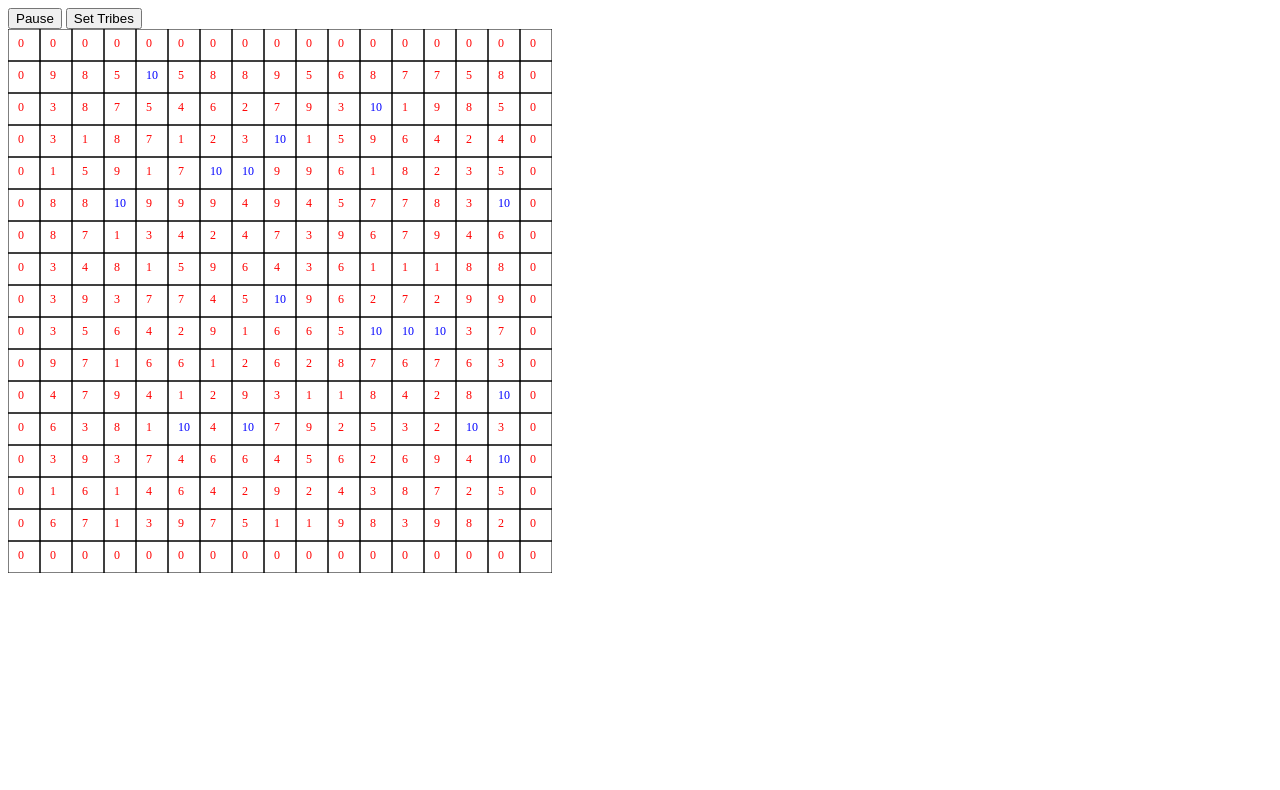
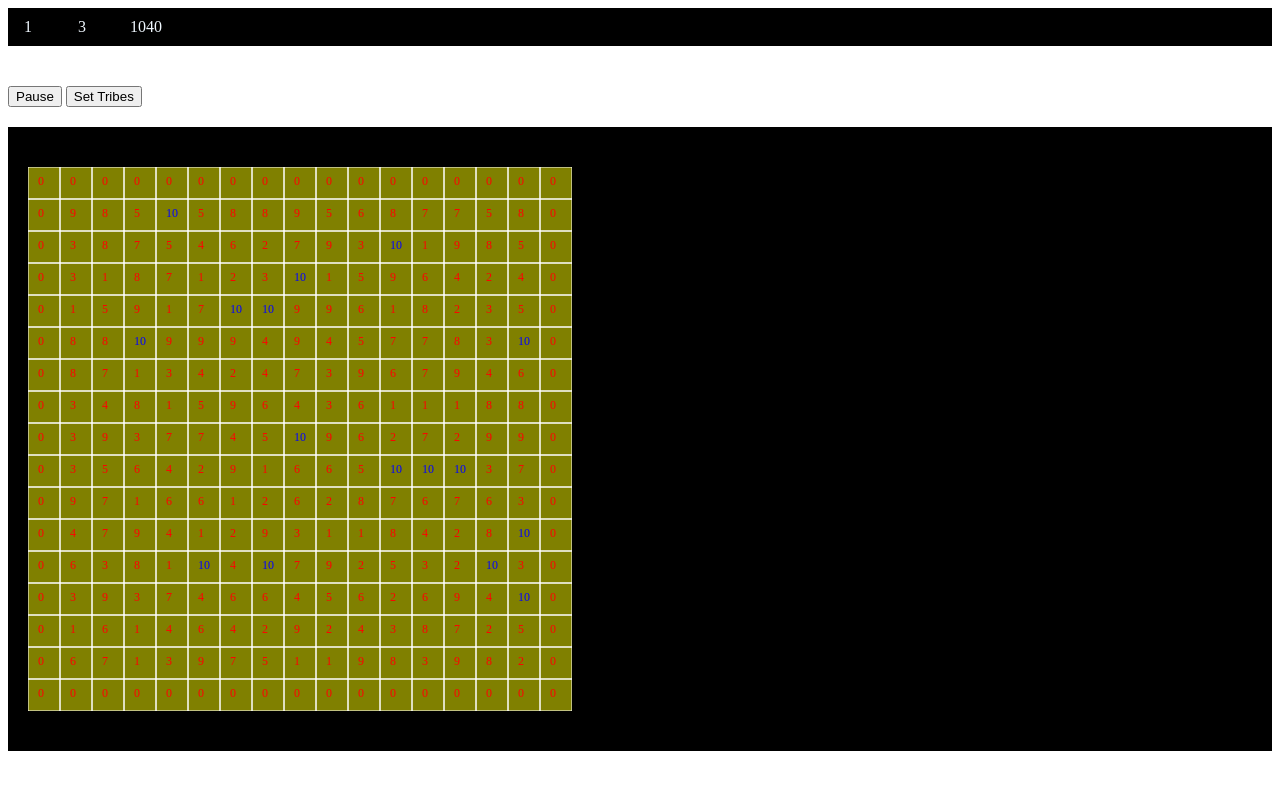
Before and after one commit to bauarm/tribal-confrontation, a website with bundled scripts: page index.html in a window 1280 px wide. Built offline with nearby package versions, Linux system fonts and the light colour scheme.

Commit message:
calendar add style

```diff
--- a/index.html
+++ b/index.html
@@ -4,13 +4,26 @@
 	<meta charset="UTF-8">
 	<meta name="viewport" content="width=device-width, initial-scale=1.0">
 	<title>Document</title>
+	<link rel="stylesheet" href="style.css">
 </head>
 <body>
-	<div>
+
+
+	<header class="header">
+		<div class="date-panel">
+			<span class="date-panel__day" id="tday">1</span>
+			<span class="date-panel__mount" id="tmount">3</span>
+			<span class="date-panel__year" id="tyear">1040</span>
+		</div>
+	</header>
+	<div class="testbtn">
 		<button id="pauseBtn">Pause</button>
 		<button id="setTribes">Set Tribes</button>
 	</div>
-	<canvas id="canvas"></canvas>
+	<section class="inner">
+		<canvas id="canvas"></canvas>
+	</section>
+
 <script src="/build/index.js" type="module"></script>
 </body>
 </html>
--- a/src/Animation.ts
+++ b/src/Animation.ts
@@ -20,17 +20,19 @@ export const timer:ITimer = {
   mount: 3,
   year: 1040,
 };
-
+const cday = document.querySelector("#tday") as HTMLInputElement;
+const cmount = document.querySelector("#tmount") as HTMLInputElement;
 function makeTime() {
-  console.log(`Day ${timer.day} mount ${timer.mount} year ${timer.year}`);
   timer.tick += 1;
   if (timer.tick > 30) {
     timer.day += 1;
     timer.tick = 0;
+    cday.innerHTML = timer.day.toString();
   }
   if (timer.day > 30) {
     timer.mount += 1;
     timer.day = 1;
+    cmount.innerHTML = timer.mount.toString();
   }
   if (timer.mount > 12) {
     timer.year += 1;
--- a/src/index.ts
+++ b/src/index.ts
@@ -19,6 +19,8 @@ const sizeSceneY:number = grid * sizeField;
 canvas.width = sizeSceneX;
 canvas.height = sizeSceneY;
 const ctx = canvas.getContext("2d");
+ctx.fillStyle = "rgb(128, 128, 0)";
+ctx.fillRect(0, 0, sizeSceneX, sizeSceneY);
 
 function fillMatrix(scale:number = 17):Array<any> {
   const arr:Array<any> = [];
@@ -37,6 +39,7 @@ console.log(arr);
 function drawField(matrix:Array<any>):void {
   for (let i:number = 0; i < matrix.length; i += 1) {
     for (let j:number = 0; j < matrix.length; j += 1) {
+      ctx.strokeStyle = "white";
       ctx.strokeRect(i * grid, j * grid, grid, grid);
       ctx.font = "12px Ubuntu";
       // eslint-disable-next-line no-unused-expressions
--- /dev/null
+++ b/style.css
@@ -0,0 +1,44 @@
+.inner{
+  background: #000;
+  padding: 20px 10px;
+}
+#canvas{
+  display: block;
+  position: relative;
+  top: 14%;
+  margin: 20px 10px;
+
+}
+
+.header{
+
+  width: 100%;
+  height: 38px;
+  background: #000;
+}
+
+.testbtn{
+  margin-top: 40px;
+  margin-bottom: 20px;
+}
+
+.date-panel{
+  position: absolute;
+  color:aliceblue;
+  top: 18px;
+}
+.date-panel__day{
+  display: inline-block;
+  width: 40px;
+  text-align: center;
+}
+.date-panel__mount{
+  display: inline-block;
+  width: 60px;
+  text-align: center;
+}
+.date-panel__year{
+  display: inline-block;
+  width: 60px;
+  text-align: center;
+}
```
Also changed, not shown: build/Animation.js, build/index.js.
